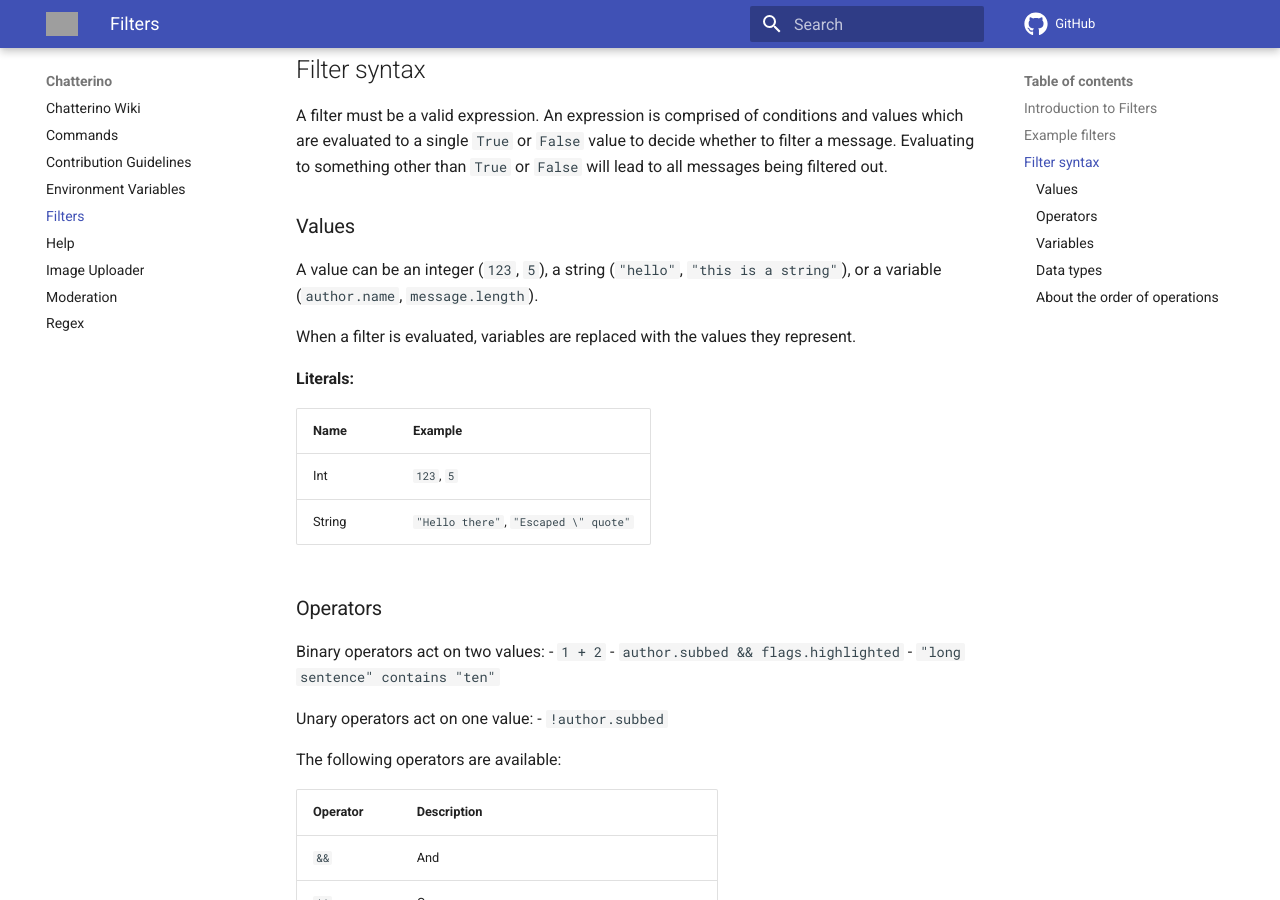
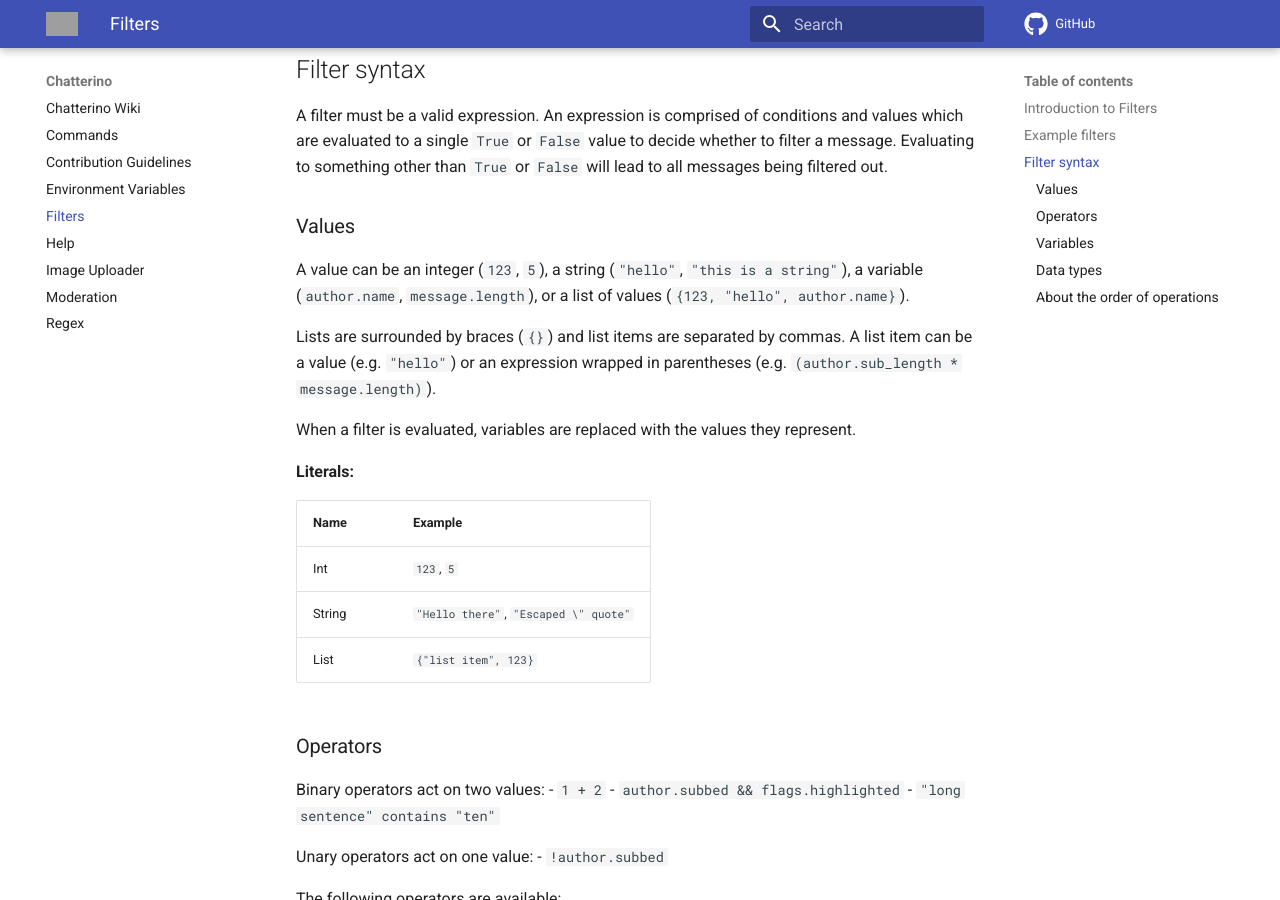
Before and after one commit to Chatterino/wiki, an MkDocs documentation site: the page built from docs/Filters.md, in a window 1280 px wide and 900 px high, scrolled down 774 px. Built offline with MkDocs 1.6.1 and Material for MkDocs 9.7.7, drawn with Linux system fonts in a browser that asks for light colours; comment, search, counter and statistics services are not loaded; grey boxes are pictures that could not be loaded.

Commit message:
Add documentation for list literals (#12)
Co-authored-by: Paweł <44851575+zneix@users.noreply.github.com>

```diff
--- a/docs/Filters.md
+++ b/docs/Filters.md
@@ -19,7 +19,9 @@ Simple filters are available through the Channel Filter Creator dialog. Advanced
 A filter must be a valid expression. An expression is comprised of conditions and values which are evaluated to a single `True` or `False` value to decide whether to filter a message. Evaluating to something other than `True` or `False` will lead to all messages being filtered out.
 
 ### Values
-A value can be an integer (`123`, `5`), a string (`"hello"`, `"this is a string"`), or a variable (`author.name`, `message.length`).
+A value can be an integer (`123`, `5`), a string (`"hello"`, `"this is a string"`), a variable (`author.name`, `message.length`), or a list of values (`{123, "hello", author.name}`).
+
+Lists are surrounded by braces (`{}`) and list items are separated by commas. A list item can be a value (e.g. `"hello"`) or an expression wrapped in parentheses (e.g. `(author.sub_length * message.length)`).
 
 When a filter is evaluated, variables are replaced with the values they represent.
 
@@ -29,6 +31,7 @@ When a filter is evaluated, variables are replaced with the values they represen
 | - | - |
 | Int | `123`, `5` |
 | String | `"Hello there"`, `"Escaped \" quote"` |
+| List | `{"list item", 123}` |
 
 ### Operators
 
```
